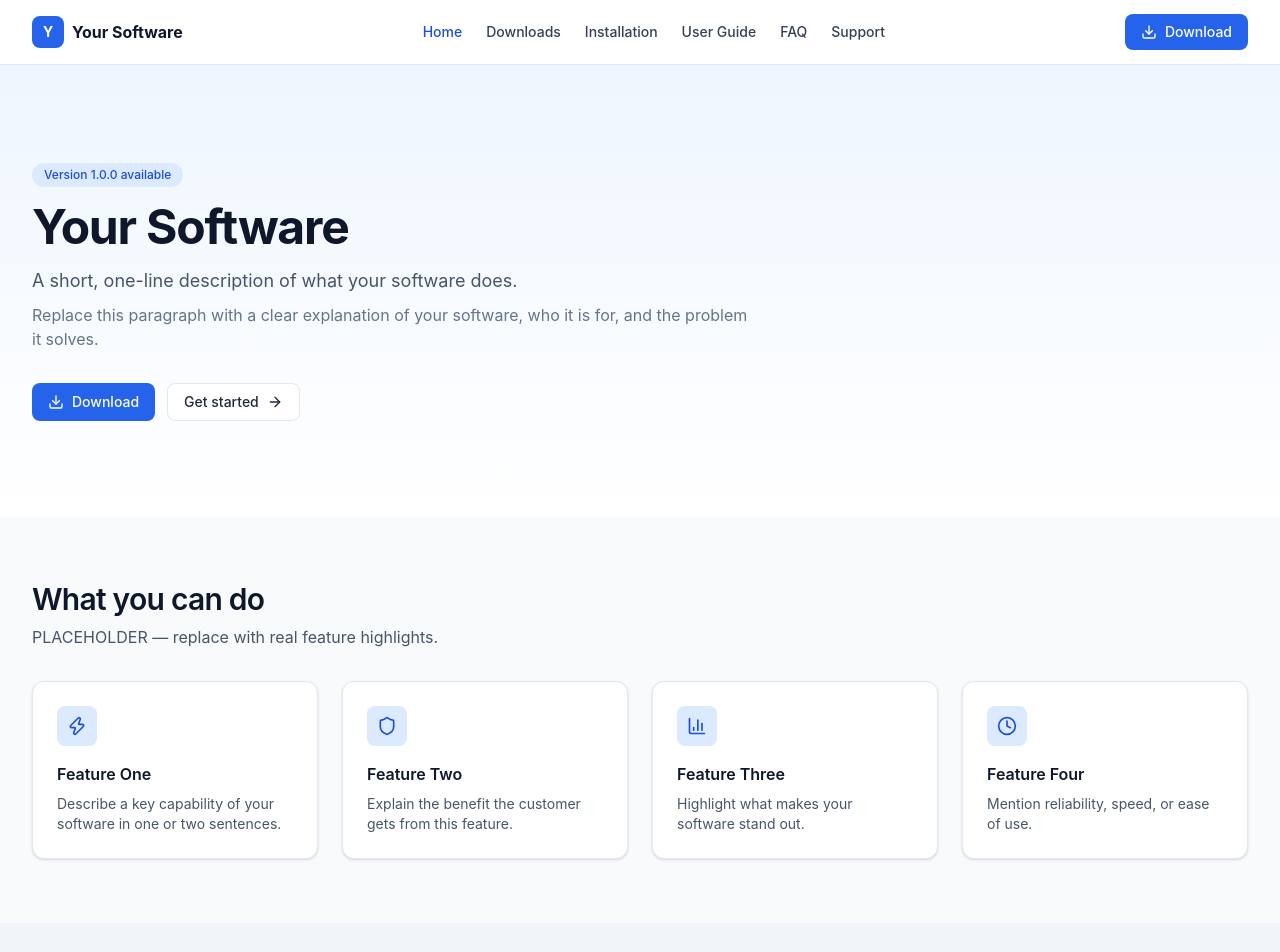
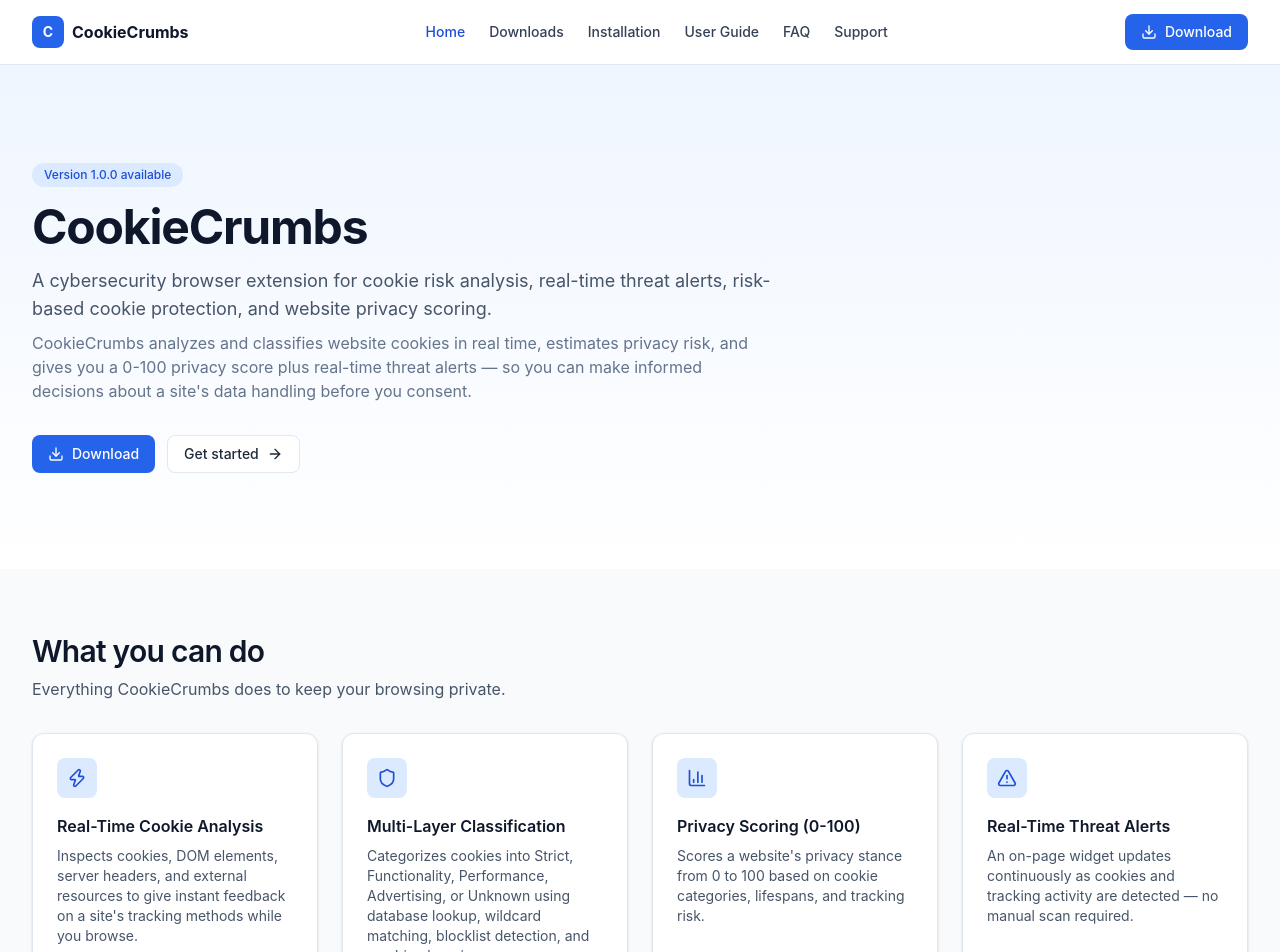
Before and after one commit to zjsrmnt/customer-support-portal, a React (Vite) app: page / in a window 1280 px wide. Shown: the top 952 px of the page. Built offline with nearby package versions, Linux system fonts and the light colour scheme.

Commit message:
Update content for CookieCrumbs capstone landing page

```diff
--- a/index.html
+++ b/index.html
@@ -4,7 +4,7 @@
     <meta charset="UTF-8" />
     <link rel="icon" type="image/svg+xml" href="/favicon.svg" />
     <meta name="viewport" content="width=device-width, initial-scale=1.0" />
-    <title>Your Software — Customer Support & Downloads</title>
+    <title>CookieCrumbs — Cookie Risk Analysis & Privacy Scoring</title>
   </head>
   <body>
     <div id="root"></div>
--- a/src/components/sections/FeaturesGrid.jsx
+++ b/src/components/sections/FeaturesGrid.jsx
@@ -8,7 +8,7 @@ export function FeaturesGrid() {
       <div className="max-w-2xl">
         <h2 className="heading-2">What you can do</h2>
         <p className="mt-2 text-ink-600">
-          PLACEHOLDER — replace with real feature highlights.
+          Everything CookieCrumbs does to keep your browsing private.
         </p>
       </div>
       <div className="mt-8 grid gap-6 sm:grid-cols-2 lg:grid-cols-4">
--- a/src/data/faqData.js
+++ b/src/data/faqData.js
@@ -1,15 +1,18 @@
-// PLACEHOLDER — replace with real FAQs.
 export const faqCategories = [
   {
     category: "General",
     items: [
       {
-        q: "What is Your Software?",
-        a: "Replace with a clear answer about your product.",
+        q: "What is CookieCrumbs?",
+        a: "CookieCrumbs is a cybersecurity browser extension that analyzes website cookies, provides real-time threat alerts, applies risk-based cookie protection, and scores a website's privacy from 0 to 100.",
       },
       {
-        q: "Is there a free trial?",
-        a: "Replace with your trial/licensing answer.",
+        q: "Which browsers are supported?",
+        a: "Desktop Chromium-based browsers only: Google Chrome, Microsoft Edge, and Brave. Mobile browsers are not supported.",
+      },
+      {
+        q: "Is my data sent to any server?",
+        a: "No. All analysis, classification, and scoring run locally in your browser. Reference data and the ML model are bundled with the extension.",
       },
     ],
   },
@@ -17,12 +20,25 @@ export const faqCategories = [
     category: "Installation",
     items: [
       {
-        q: "Which operating systems are supported?",
-        a: "Windows 10 and Windows 11 (64-bit).",
+        q: "How do I install CookieCrumbs?",
+        a: "Download the extension package, extract it, enable Developer mode on chrome://extensions, then click 'Load unpacked' and select the extracted folder.",
       },
       {
-        q: "Why does Windows warn me about the installer?",
-        a: "New publishers trigger a SmartScreen notice. Click 'More info' then 'Run anyway'.",
+        q: "Why do I need Developer mode?",
+        a: "CookieCrumbs is distributed as an unpacked extension for the capstone demo, which requires Developer mode to load.",
+      },
+    ],
+  },
+  {
+    category: "Privacy & Scoring",
+    items: [
+      {
+        q: "What does the privacy score mean?",
+        a: "A 0-100 estimate of a site's privacy stance based on cookie categories, lifespans, and tracking risk. Higher is better. It is an estimate, not an absolute measurement.",
+      },
+      {
+        q: "Does CookieCrumbs block all tracking?",
+        a: "No. It selectively identifies, restricts, and removes high-risk cookies and tracker activity. Authentication and site-essential services are excluded from blocking.",
       },
     ],
   },
@@ -30,8 +46,12 @@ export const faqCategories = [
     category: "Troubleshooting",
     items: [
       {
-        q: "The app won't open. What should I do?",
-        a: "Restart your computer and ensure Windows is up to date. If it still fails, contact support.",
+        q: "The extension shows no data on a site.",
+        a: "Refresh the page after installing. Some sites load cookies only after interaction. Reopen the side panel.",
+      },
+      {
+        q: "A site stopped working after enabling protection.",
+        a: "Switch to analysis-only mode. Essential services are excluded, but if a needed domain was blocked, report it to the team.",
       },
     ],
   },
--- a/src/data/features.js
+++ b/src/data/features.js
@@ -1,23 +1,51 @@
-// PLACEHOLDER — replace feature copy with real product features.
+// Real feature list derived from the capstone document.
 export const features = [
   {
-    title: "Feature One",
-    description: "Describe a key capability of your software in one or two sentences.",
+    title: "Real-Time Cookie Analysis",
+    description:
+      "Inspects cookies, DOM elements, server headers, and external resources to give instant feedback on a site's tracking methods while you browse.",
     icon: "Zap",
   },
   {
-    title: "Feature Two",
-    description: "Explain the benefit the customer gets from this feature.",
+    title: "Multi-Layer Classification",
+    description:
+      "Categorizes cookies into Strict, Functionality, Performance, Advertising, or Unknown using database lookup, wildcard matching, blocklist detection, and machine learning.",
     icon: "Shield",
   },
   {
-    title: "Feature Three",
-    description: "Highlight what makes your software stand out.",
+    title: "Privacy Scoring (0-100)",
+    description:
+      "Scores a website's privacy stance from 0 to 100 based on cookie categories, lifespans, and tracking risk.",
     icon: "BarChart3",
   },
   {
-    title: "Feature Four",
-    description: "Mention reliability, speed, or ease of use.",
+    title: "Real-Time Threat Alerts",
+    description:
+      "An on-page widget updates continuously as cookies and tracking activity are detected — no manual scan required.",
+    icon: "AlertTriangle",
+  },
+  {
+    title: "Pre-Consent Estimation",
+    description:
+      "Estimates possible tracking activity before you accept a cookie banner by analyzing script sources and tracker references.",
+    icon: "HelpCircle",
+  },
+  {
+    title: "Session Guard",
+    description:
+      "Removes insecure session cookies when you navigate away, close a tab, or exit the browser.",
     icon: "Clock",
   },
+  {
+    title: "Risk-Based Tracker Blocking",
+    description:
+      "Blocks future requests to high-risk tracker domains while keeping authentication and site-essential services working.",
+    icon: "Shield",
+  },
+  {
+    title: "Encrypted Local Storage",
+    description:
+      "Sensitive cookie-related data is processed and stored locally in encrypted form — nothing leaves your browser.",
+    icon: "Shield",
+  },
 ];
--- a/src/data/installationSteps.js
+++ b/src/data/installationSteps.js
@@ -1,41 +1,45 @@
-// PLACEHOLDER — replace with real installation steps.
+// Installation for an unpacked Chromium (Manifest V3) extension.
 export const installationSteps = [
   {
-    title: "Check system requirements",
-    body: "Confirm your computer meets the minimum requirements listed on the Downloads page.",
+    title: "Check browser compatibility",
+    body: "Use a desktop Chromium-based browser: Google Chrome, Microsoft Edge, or Brave. Mobile browsers are not supported.",
   },
   {
-    title: "Download the installer",
-    body: "Go to the Downloads page and click the download button. Save the file somewhere easy to find, like your Desktop.",
+    title: "Download the extension package",
+    body: "Get the CookieCrumbs extension package (ZIP) from the Downloads page and extract it to a folder on your computer.",
   },
   {
-    title: "Run the installer",
-    body: "Double-click the downloaded file. If Windows shows a security prompt, click 'More info' then 'Run anyway'.",
+    title: "Open the extensions page",
+    body: "In Chrome/Edge/Brave, go to chrome://extensions (or edge://extensions) and enable 'Developer mode' in the top-right corner.",
   },
   {
-    title: "Follow the setup wizard",
-    body: "Accept the license agreement and choose an installation folder. Click Install and wait for it to finish.",
+    title: "Load the unpacked extension",
+    body: "Click 'Load unpacked', then select the extracted CookieCrumbs folder. The extension icon should appear in your toolbar.",
   },
   {
-    title: "Launch the software",
-    body: "Open the program from the Start menu or desktop shortcut. Complete any first-run setup steps.",
+    title: "Pin and open CookieCrumbs",
+    body: "Pin the CookieCrumbs icon to your toolbar, then visit any website and click the icon to open the side panel.",
   },
 ];
 
 export const troubleshooting = [
   {
-    problem: "Windows blocks the installer ('Windows protected your PC')",
-    solution:
-      "Click 'More info', then 'Run anyway'. This message appears for new publishers and is expected.",
+    problem: "'Load unpacked' is greyed out",
+    solution: "Enable 'Developer mode' at the top of the extensions page, then try again.",
   },
   {
-    problem: "Installation fails partway through",
+    problem: "Extension fails to load with a manifest error",
     solution:
-      "Run the installer as Administrator (right-click → Run as administrator) and disable antivirus temporarily.",
+      "Make sure you selected the folder containing manifest.json (not a parent folder). Re-extract the ZIP if needed.",
   },
   {
-    problem: "The program won't start",
+    problem: "No data appears on a website",
     solution:
-      "Restart your computer, then try again. Make sure all Windows updates are installed.",
+      "Refresh the page after installing. Some sites load cookies only after interaction; click around and reopen the panel.",
+  },
+  {
+    problem: "Browser says the extension is unsupported",
+    solution:
+      "Confirm you are on a desktop Chromium browser (Chrome, Edge, or Brave). Firefox and Safari are not supported.",
   },
 ];
--- a/src/data/releaseNotes.js
+++ b/src/data/releaseNotes.js
@@ -1,8 +1,14 @@
-// PLACEHOLDER — replace with real release notes.
 export const releaseNotes = [
   {
     version: "1.0.0",
-    date: "2026-01-01",
-    changes: ["Initial release."],
+    date: "2026-05-01",
+    changes: [
+      "Initial release of CookieCrumbs browser extension.",
+      "Real-time cookie analysis and on-page threat alerts.",
+      "Four-layer cookie classification (database, wildcard, blocklist, ML).",
+      "Privacy scoring (0-100) and risk composition view.",
+      "Pre-consent estimation, Session Guard, and risk-based tracker blocking.",
+      "Encrypted local storage for sensitive cookie-related data.",
+    ],
   },
 ];
--- a/src/data/siteConfig.js
+++ b/src/data/siteConfig.js
@@ -1,19 +1,25 @@
-// PLACEHOLDER CONTENT — replace with real product information before launch.
-// See PLACEHOLDERS.md at project root for the full tracking list.
+// Product configuration for CookieCrumbs.
+// Values derived from the capstone document "IT 57 - CookieCrumbs - FINAL".
+// Items still marked PLACEHOLDER need real values before final submission.
 
 export const siteConfig = {
-  productName: "Your Software",
-  tagline: "A short, one-line description of what your software does.",
+  productName: "CookieCrumbs",
+  tagline:
+    "A cybersecurity browser extension for cookie risk analysis, real-time threat alerts, risk-based cookie protection, and website privacy scoring.",
   description:
-    "Replace this paragraph with a clear explanation of your software, who it is for, and the problem it solves.",
+    "CookieCrumbs analyzes and classifies website cookies in real time, estimates privacy risk, and gives you a 0-100 privacy score plus real-time threat alerts — so you can make informed decisions about a site's data handling before you consent.",
   version: "1.0.0",
-  releaseDate: "2026-01-01",
-  // Set to a real URL (or a path under /public/downloads/) when the installer is ready.
-  // null renders a clearly-marked "coming soon" download state.
+  releaseDate: "2026-05-01",
+  // The extension is distributed as an unpacked Chromium extension for the capstone demo.
+  // Set to a real download URL (e.g. a zipped extension build) when available.
   downloadUrl: null,
-  installerFileName: "YourSoftware-Setup-1.0.0.exe",
+  installerFileName: "CookieCrumbs-extension.zip",
   installerSize: "—",
-  platforms: ["Windows 10 / 11 (64-bit)"],
-  supportEmail: "support@example.com",
-  copyright: "© 2026 Your Company. All rights reserved.",
+  platforms: [
+    "Google Chrome (desktop)",
+    "Microsoft Edge (desktop)",
+    "Brave (desktop)",
+  ],
+  supportEmail: "support@example.com", // PLACEHOLDER
+  copyright: "© 2026 CookieCrumbs Capstone Team. All rights reserved.",
 };
--- a/src/data/userGuide.js
+++ b/src/data/userGuide.js
@@ -1,23 +1,39 @@
-// PLACEHOLDER — replace with real user-guide content.
 export const userGuideSections = [
   {
     id: "getting-started",
     title: "Getting Started",
-    body: "Walk the user through opening the software for the first time and creating their initial setup.",
+    body: "Install CookieCrumbs as an unpacked extension, pin its icon, then open any website and click the icon to launch the side panel. The panel shows cookies, categories, and a privacy score for the current site.",
   },
   {
     id: "overview",
     title: "System Overview",
-    body: "Explain the main screens, navigation, and where common actions live.",
+    body: "CookieCrumbs has three main views: the side panel (cookie list, categories, privacy score, risk composition), an on-page widget (real-time threat alerts), and a pre-consent overlay (estimated tracking before you accept a cookie banner).",
   },
   {
-    id: "features",
-    title: "Feature Explanations",
-    body: "Describe each major feature with short explanations and tips.",
+    id: "classification",
+    title: "Cookie Classification",
+    body: "Each cookie is categorized as Strict, Functionality, Performance, Advertising, or Unknown using a four-layer cascade: exact database match, wildcard prefix match, blocklist detection, and a local Random Forest model.",
+  },
+  {
+    id: "privacy-score",
+    title: "Privacy Score",
+    body: "A 0-100 score based on cookie categories, lifespans, first/third-party origin, and tracking risk. Higher is better. Treat it as an analytical estimate, not an absolute measurement.",
+  },
+  {
+    id: "protection",
+    title: "Protection Modes",
+    body: "Toggle between analysis-only mode and automatic protection mode. Protection includes tracker request blocking, high-risk cookie deletion, reappearance suppression, and Session Guard for insecure session cookies.",
+  },
+  {
+    id: "pre-consent",
+    title: "Pre-Consent Estimation",
+    body: "Before you interact with a cookie banner, CookieCrumbs estimates possible tracking activity by detecting consent elements and matching script sources against local tracker/vendor data.",
   },
 ];
 
 export const tutorials = [
-  { title: "Tutorial 1: Your first task", description: "Step-by-step walkthrough of a common workflow." },
-  { title: "Tutorial 2: Advanced usage", description: "Tips for getting more out of the software." },
+  { title: "Tutorial 1: Your first scan", description: "Open the side panel on a news site and read the cookie list and privacy score." },
+  { title: "Tutorial 2: Reading threat alerts", description: "Watch the on-page widget update as cookies and trackers are detected." },
+  { title: "Tutorial 3: Enabling protection", description: "Switch to automatic protection mode and see blocked tracker requests." },
+  { title: "Tutorial 4: Pre-consent check", description: "Load a site with a cookie banner and review the pre-consent estimate." },
 ];
--- a/src/hooks/useDocumentTitle.js
+++ b/src/hooks/useDocumentTitle.js
@@ -3,7 +3,7 @@ import { useEffect } from "react";
 export function useDocumentTitle(title) {
   useEffect(() => {
     const prev = document.title;
-    document.title = title ? `${title} | Your Software` : "Your Software";
+    document.title = title ? `${title} | CookieCrumbs` : "CookieCrumbs";
     return () => {
       document.title = prev;
     };
--- a/src/pages/DownloadsPage.jsx
+++ b/src/pages/DownloadsPage.jsx
@@ -13,7 +13,7 @@ export default function DownloadsPage() {
       <div className="max-w-3xl">
         <h1 className="heading-1">Downloads</h1>
         <p className="mt-2 text-ink-600">
-          Download the latest version of {siteConfig.productName}.
+          Download the latest version of CookieCrumbs for your Chromium-based browser.
         </p>
       </div>
 
@@ -55,8 +55,8 @@ export default function DownloadsPage() {
                   <span className="font-medium">Download not available yet</span>
                 </div>
                 <p className="mt-2 text-sm text-amber-700">
-                  The installer for version {siteConfig.version} is being prepared. Please check back soon
-                  or contact support for assistance.
+                  The CookieCrumbs extension package is being prepared. Please check back soon
+                  or follow the manual installation steps in the Installation Guide.
                 </p>
                 <button type="button" className="btn-secondary mt-3" disabled>
                   <Icon name="Download" className="h-4 w-4" />
@@ -78,15 +78,15 @@ export default function DownloadsPage() {
             ))}
             <li className="flex items-start gap-2">
               <Icon name="CheckCircle2" className="mt-0.5 h-4 w-4 text-brand-600" />
-              4 GB RAM minimum (8 GB recommended)
+              Manifest V3 compatible
             </li>
             <li className="flex items-start gap-2">
               <Icon name="CheckCircle2" className="mt-0.5 h-4 w-4 text-brand-600" />
-              500 MB free disk space
+              No external server required — runs fully in-browser
             </li>
           </ul>
           <p className="mt-4 text-xs text-ink-500 italic">
-            PLACEHOLDER — replace requirements with real values.
+            PLACEHOLDER — confirm final requirements before submission.
           </p>
         </Card>
       </div>
--- a/src/pages/InstallationGuidePage.jsx
+++ b/src/pages/InstallationGuidePage.jsx
@@ -1,5 +1,4 @@
 import { installationSteps, troubleshooting } from "../data/installationSteps.js";
-import { siteConfig } from "../data/siteConfig.js";
 import { PageShell } from "../components/layout/PageShell.jsx";
 import { Card } from "../components/common/Card.jsx";
 import { Icon } from "../components/common/Icon.jsx";
@@ -10,7 +9,7 @@ export default function InstallationGuidePage() {
       <div className="max-w-3xl">
         <h1 className="heading-1">Installation Guide</h1>
         <p className="mt-2 text-ink-600">
-          Follow these steps to install {siteConfig.productName} on Windows.
+          Follow these steps to install CookieCrumbs in a Chromium-based browser.
         </p>
       </div>
 
```
Also changed, not shown: 1 other file (tests, documents, lock files or other folders).
